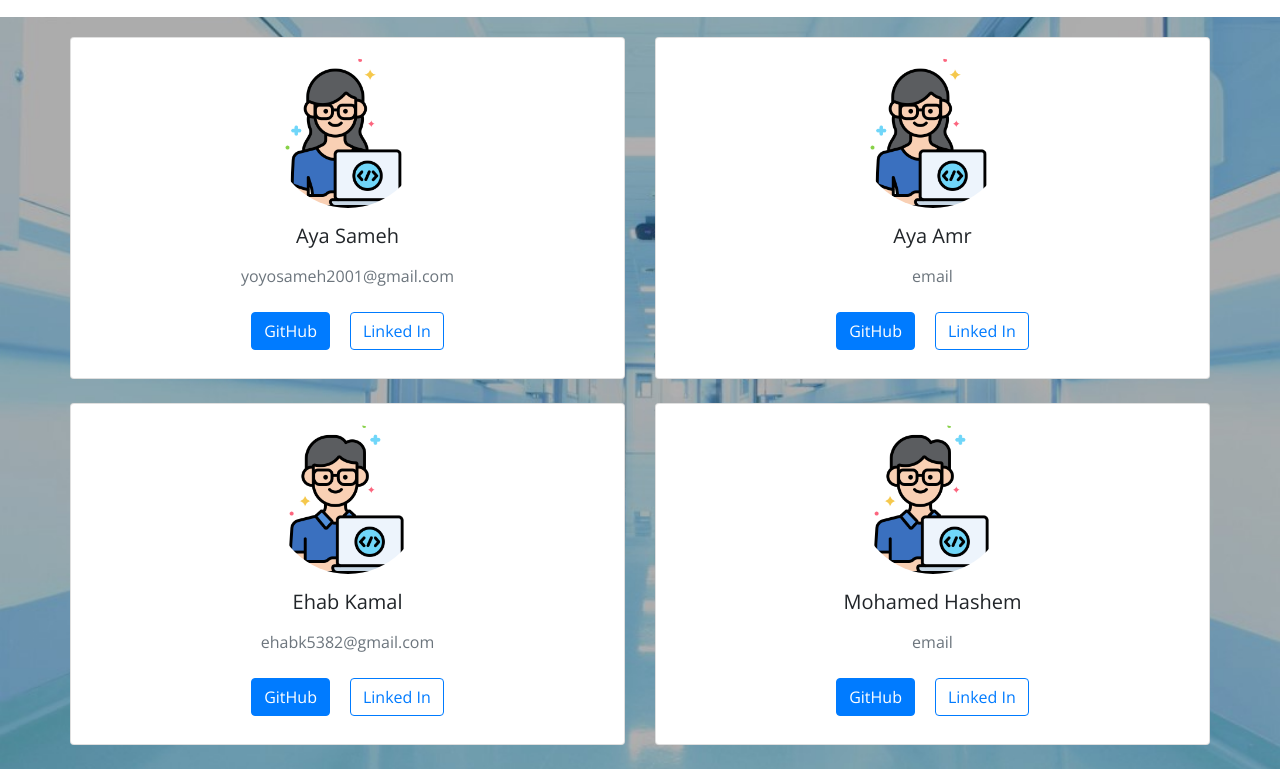
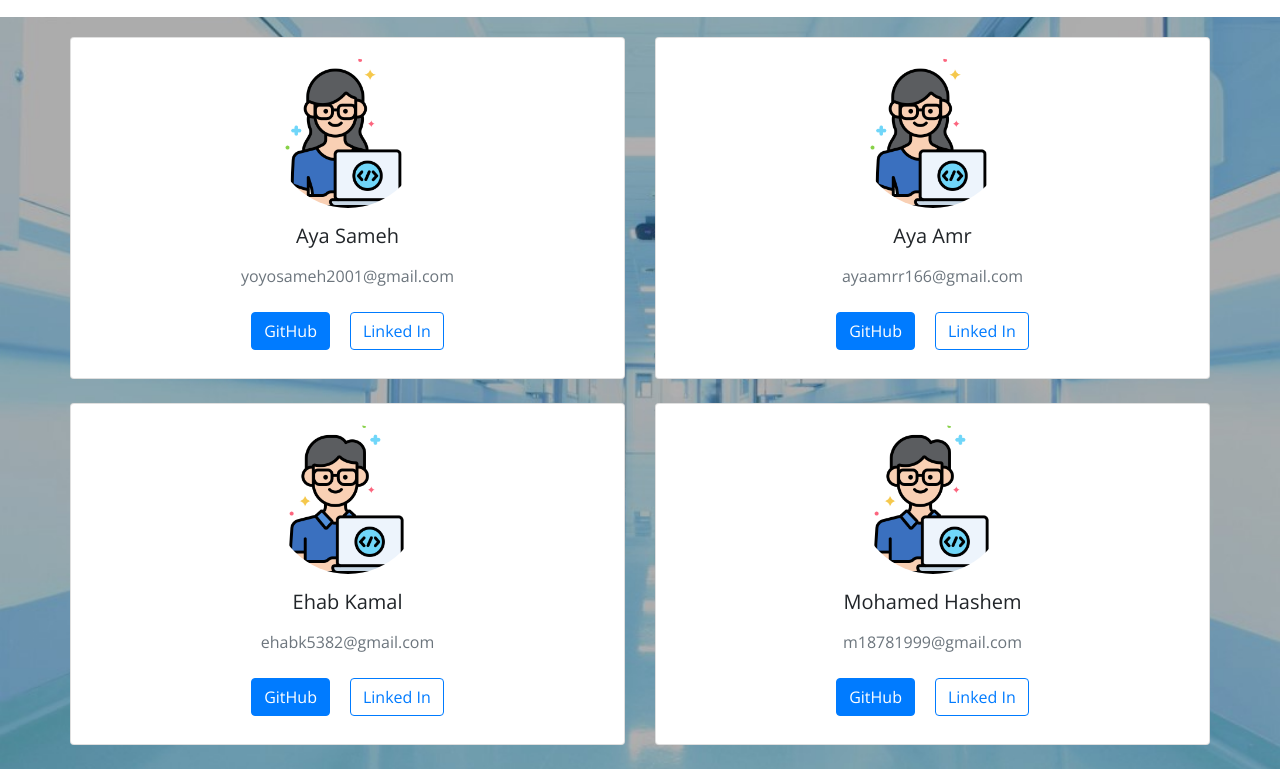
Before and after one commit to EHVB/Operation-Rooms, a Flask app: page /about_us in a window 1280 px wide. Shown: the part 79-848 px from the top of the page. Run offline with Flask 2, Linux system fonts and the light colour scheme; some web fonts are replaced.

Commit message:
added our emails

```diff
--- a/Project/Flask/templates/about us.html
+++ b/Project/Flask/templates/about us.html
@@ -23,7 +23,7 @@
               <img src="../static/Alogin_home/images/fdeveloper.png" alt="avatar"
                 class="rounded-circle img-fluid" style="width: 150px;">
               <h5 class="my-3">Aya Amr</h5>
-              <p class="text-muted mb-4">email</p>
+              <p class="text-muted mb-4">ayaamrr166@gmail.com</p>
               <div class="d-flex justify-content-center mb-2">
                 <a href="https://github.com/ayaamrr" target = "_blank"><button type="button" class="btn btn-primary">GitHub</button></a>
                 <a href="https://www.linkedin.com/in/aya-amr-16b88022b/" target = "_blank"><button type="button" class="btn btn-outline-primary ms-1" style = "margin-left: 20px;">Linked In</button></a>
@@ -53,7 +53,7 @@
               <img src="../static/Alogin_home/images/developer.png" alt="avatar"
                 class="rounded-circle img-fluid" style="width: 150px;">
               <h5 class="my-3">Mohamed Hashem</h5>
-              <p class="text-muted mb-4">email</p>
+              <p class="text-muted mb-4">m18781999@gmail.com</p>
               <div class="d-flex justify-content-center mb-2">
                 <a href="https://github.com/Salmoon8" target = "_blank"><button type="button" class="btn btn-primary">GitHub</button></a>
                 <a href="#" target = "_blank"><button type="button" class="btn btn-outline-primary ms-1" style = "margin-left: 20px;">Linked In</button></a>
```
Also changed, not shown: Project/Flask/templates/login.html (+5 -7 lines).
